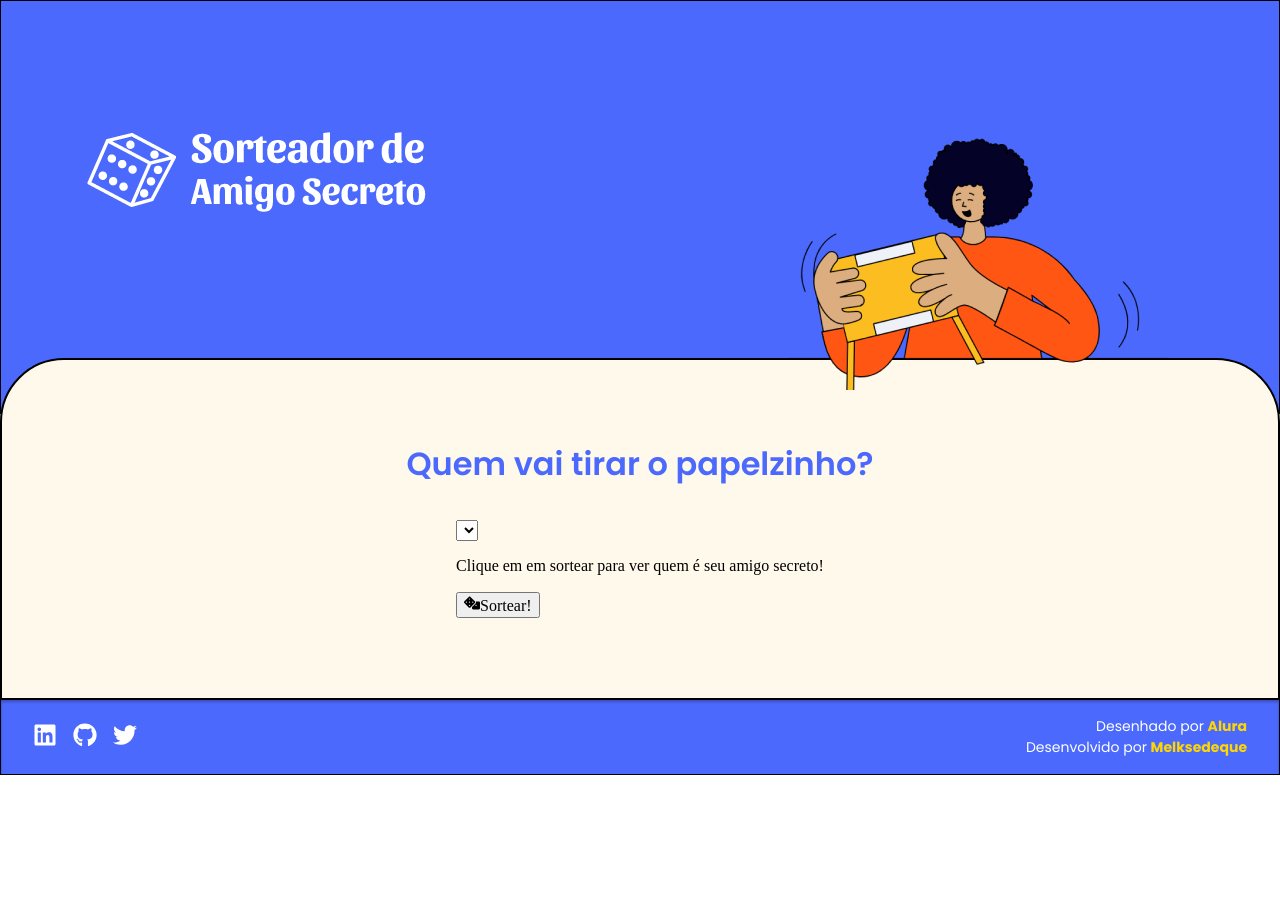
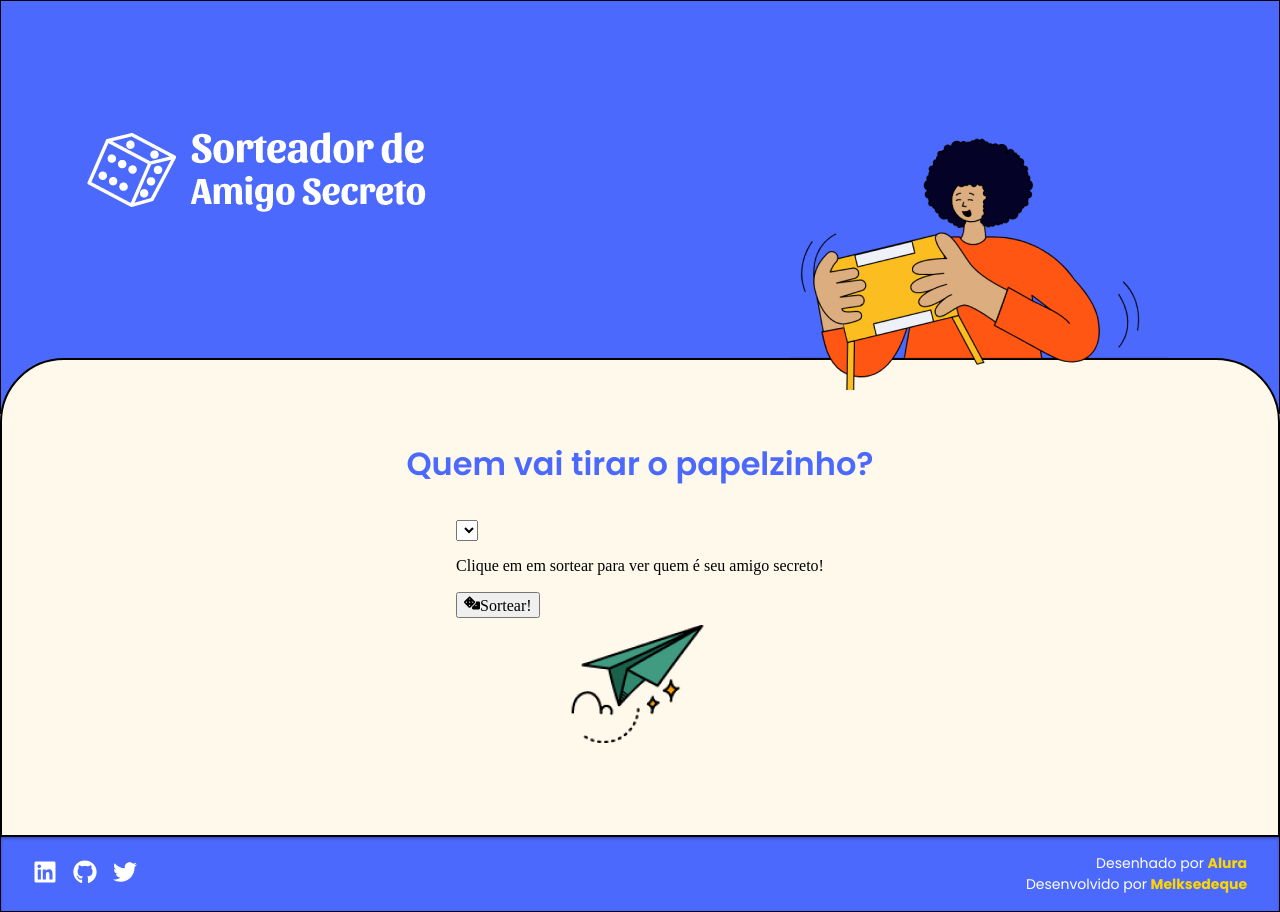
Before and after one commit to Melksedeque/amigo-secreto, a React (Vite) app: page /sorteio in a window 1280 px wide. Before the commit the page ends 800 px from the top, so only its background shows below. Built offline with nearby package versions, Linux system fonts and the light colour scheme.

Commit message:
Adição de classe para página de Sorteio

```diff
--- a/src/pages/Sorteio/index.tsx
+++ b/src/pages/Sorteio/index.tsx
@@ -21,7 +21,7 @@ export default function Sorteio() {
   return (
     <>
       <Header />
-        <div className={styles.container}>
+        <div className={styles.paginaSorteio}>
           <Card>
             <h2>Quem vai tirar o papelzinho?</h2>
             <form onSubmit={sortear}>
@@ -42,6 +42,7 @@ export default function Sorteio() {
                 Seu amigo secreto é: <span className={styles.amigoSelecionado}>{amigoSecreto}</span>
               </div>
             }
+            <img src="/images/aviao.png" alt="" />
           </Card>
         </div>
       <Footer />
```
